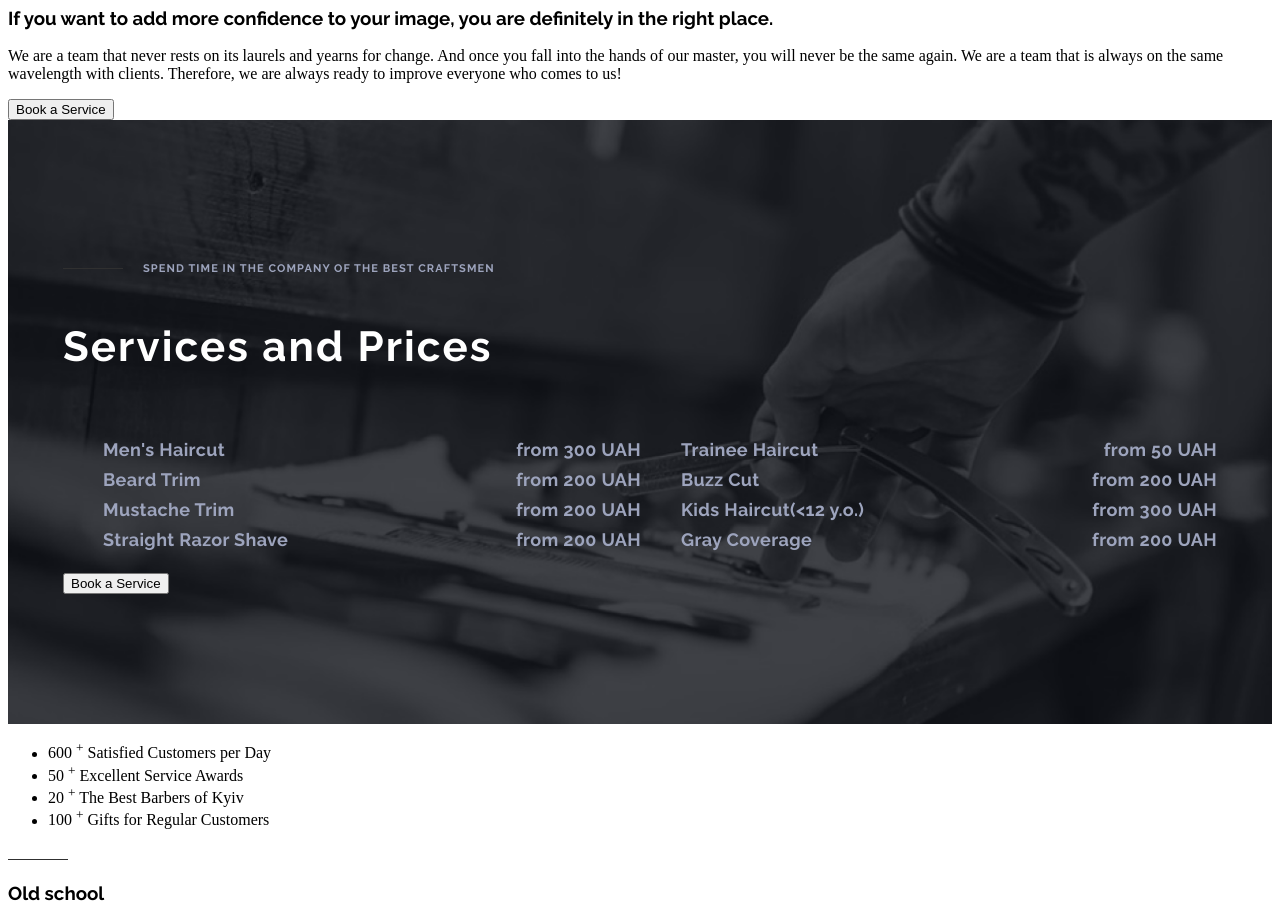
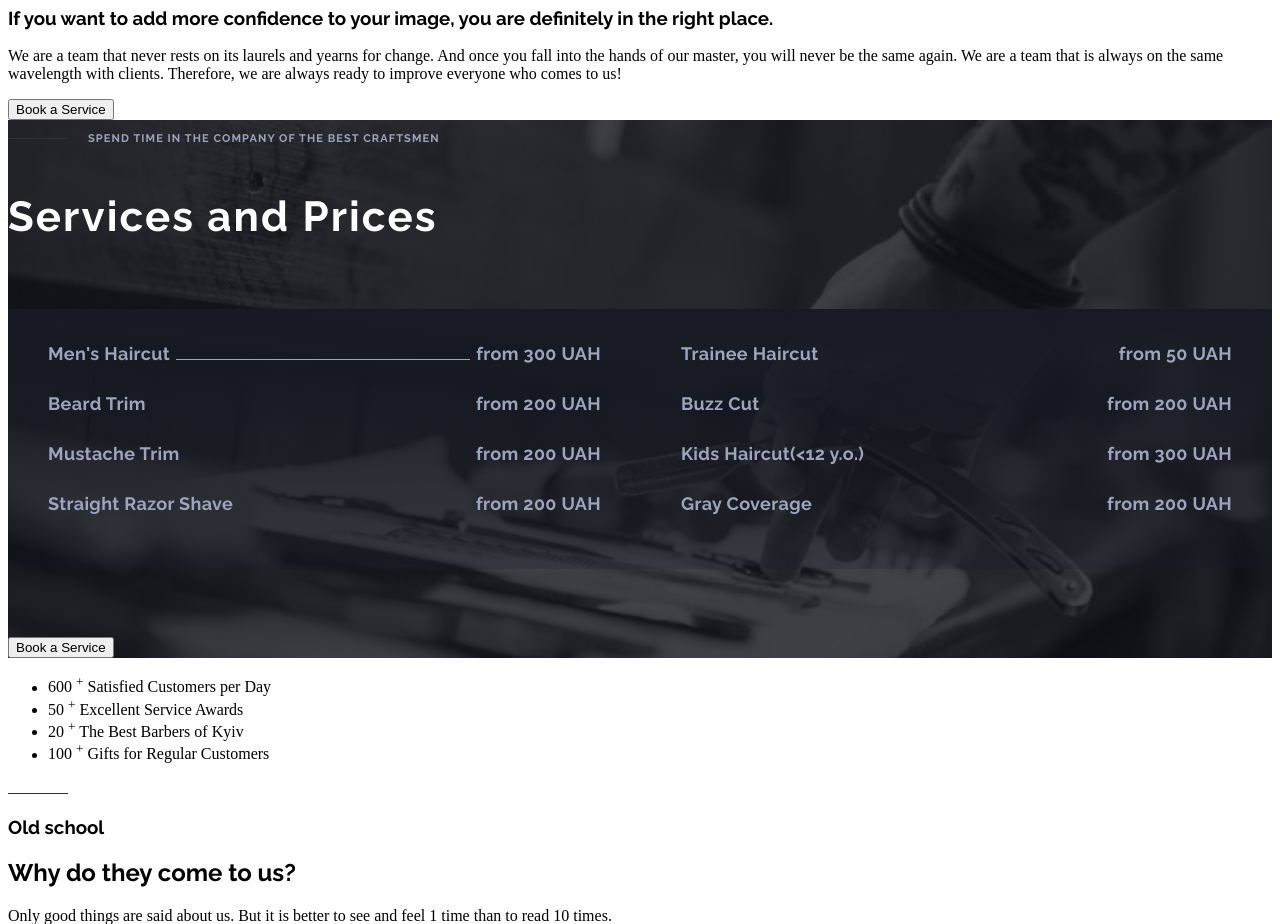
Before and after one commit to Andyoase/barbershop, a plain HTML site: page index.html in a window 1280 px wide. Shown: the part 740-1664 px from the top of the page. Drawn offline with nearby package versions, Linux system fonts and the light colour scheme.

Commit message:
Update css

```diff
--- a/css/style.css
+++ b/css/style.css
@@ -108,14 +108,17 @@
     background-color: #111319;
     background-repeat: no-repeat;
     background-size: cover;
+  }
+
+  .section {
     padding: 130px 55px;
-
   }
 
   .heading-with-dash {
     display: flex;
     align-items: center;
     color: #9DA4BD ;
+    margin-bottom: 20px;
   }
 
   .heading-with-dash h3 {
@@ -140,11 +143,12 @@
 
   .prices {
     display: flex;
-    margin-top: 46px;
+    margin: 50px 0;
 
   }
 
   .prices-list {
+    padding: 30px 40px;
     font-family: var(--heading-font-family);
     font-size: 18px;
     font-weight: 400;
@@ -153,15 +157,29 @@
     color: #9DA4BD ;
     list-style: none;
     flex-grow: 1;
+    background-image: linear-gradient(rgba(23, 26, 36, 1), rgba(23, 26, 36, 0.2)) ;
+  }
+
+  .prices-list:hover {
+    background-image: linear-gradient(rgba(9, 11, 19, 1), rgba(9, 11, 19, 0.2));
   }
 
   .prices-list li {
     display: flex;
     justify-content: space-between;
-    align-items: flex-end;
+    align-items: baseline;
+    margin-bottom: 20px;
   }
 
   .prices-list li .prices-dash {
+    flex-grow: 1;
+    flex-shrink: 0;
+    flex-basis: auto ;
     height: 1px;
     background: #9DA4BD;
   }
+
+  .prices-list li .prices-dash {
+    margin-left: 6px;
+    margin-right: 6px;
+  }
```
